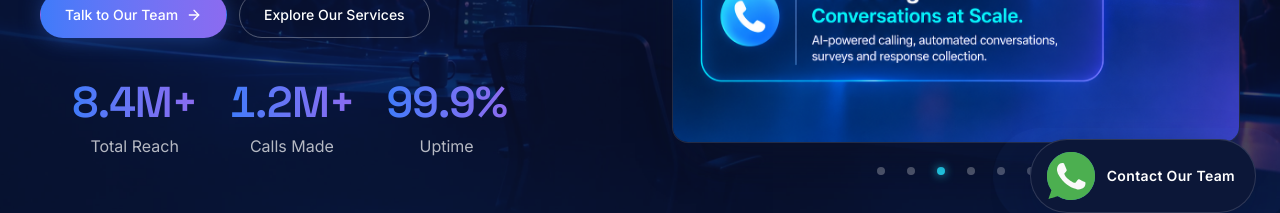
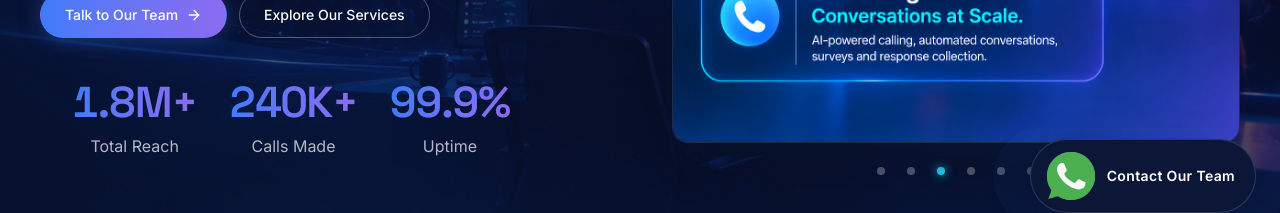
Before and after one commit to MrChaik/campaign-tech-Services, a React (Vite) app: page / in a window 1280 px wide. Shown: the part 563-776 px from the top of the page. Built offline with nearby package versions, Linux system fonts and the light colour scheme.

Commit message:
Update Hero component: modify animated counter values for Total Reach and Calls Made to reflect current metrics.

```diff
--- a/src/components/sections/Hero.tsx
+++ b/src/components/sections/Hero.tsx
@@ -89,11 +89,12 @@ export default function Hero() {
           <Reveal delay={0.48}>
             <div className="mt-8 ml-8 flex flex-wrap gap-6 md:gap-8">
             <div className="text-center">
-                <AnimatedCounter value={8.4} suffix="M+" />
+              <AnimatedCounter value={1.8} suffix="M+" />
               <p className="font-body text-base text-white/70">Total Reach</p>
             </div>
+
             <div className="text-center">
-                <AnimatedCounter value={1.2} suffix="M+" />
+              <AnimatedCounter value={240} suffix="K+" />
               <p className="font-body text-base text-white/70">Calls Made</p>
             </div>
               <div className="text-center">
```
Lines whose indentation alone changed are shown as unchanged.
